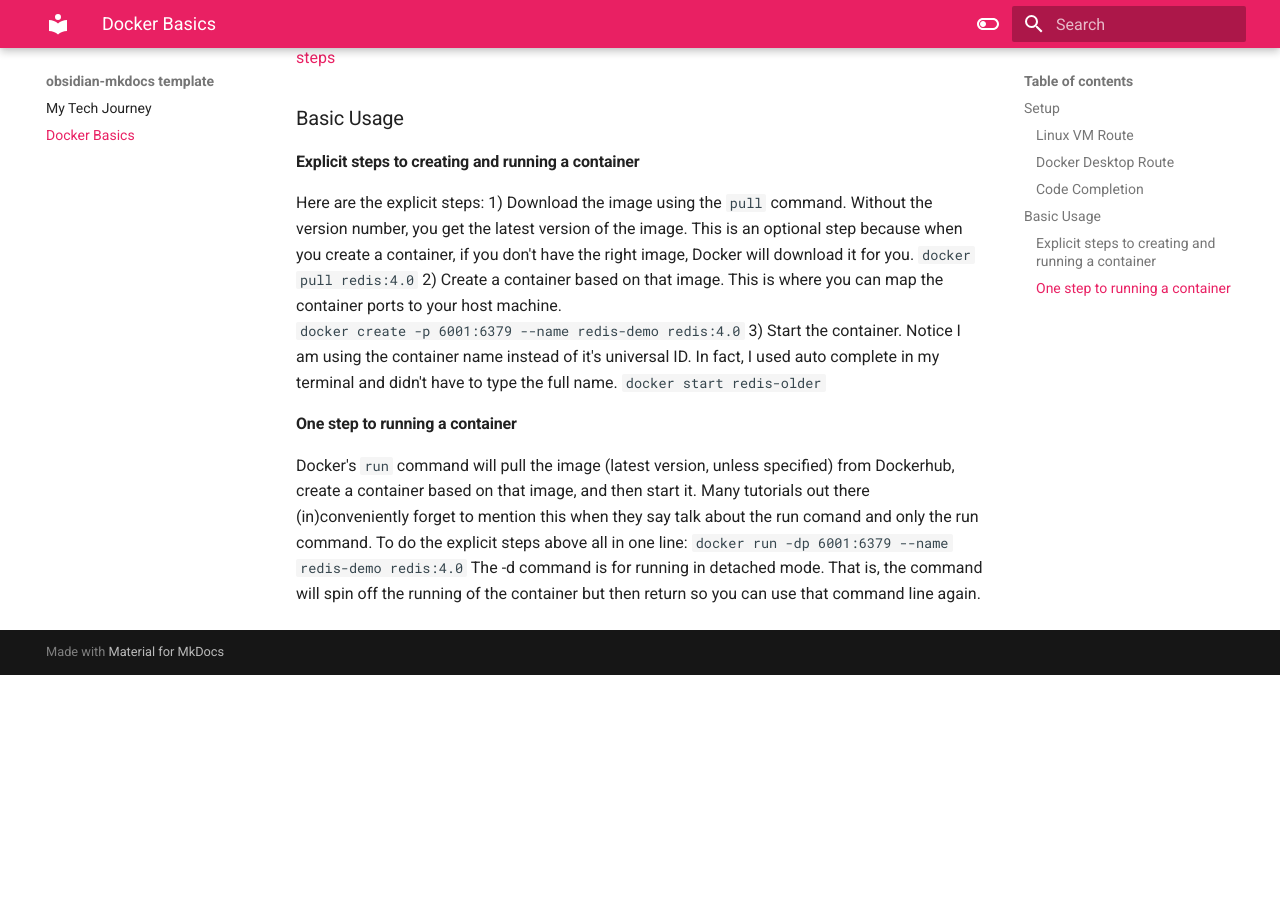
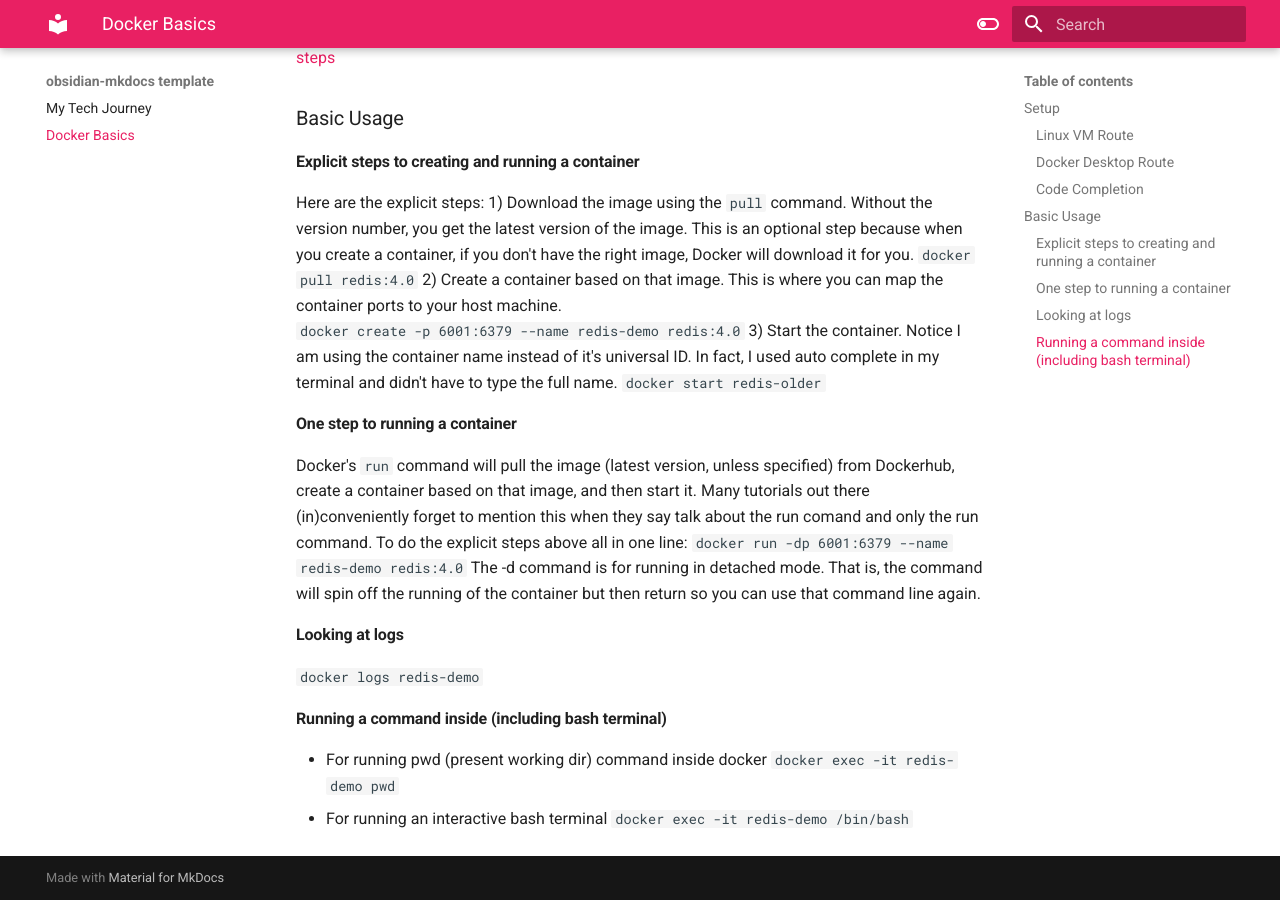
Before and after one commit to Jazzwall/mytechjourney, an MkDocs documentation site: the page built from docs/dockerbasics.md, in a window 1280 px wide and 900 px high, scrolled down 913 px. Built offline with MkDocs 1.6.1 and Material for MkDocs 9.7.7, drawn with Linux system fonts in a browser that asks for light colours; before the commit the page ends 1588 px from its top, so only the background shows below that.

Commit message:
vault backup: 2022-01-27 14:44:05

```diff
--- a/docs/dockerbasics.md
+++ b/docs/dockerbasics.md
@@ -33,3 +33,12 @@
 Docker's `run` command will pull the image (latest version, unless specified) from Dockerhub, create a container based on that image, and then start it.  Many tutorials out there (in)conveniently forget to mention this when they say talk about the run comand and only the run command.  To do the explicit steps above all in one line:
 `docker run -dp 6001:6379 --name redis-demo redis:4.0`
 The -d command is for running in detached mode.  That is, the command will spin off the running of the container but then return so you can use that command line again.
+
+#### Looking at logs
+`docker logs redis-demo`
+
+#### Running a command inside (including bash terminal)
+- For running pwd (present working dir) command inside docker
+`docker exec -it redis-demo pwd`
+- For running an interactive bash terminal
+`docker exec -it redis-demo /bin/bash`
```
Also changed, not shown: 1 other file.
